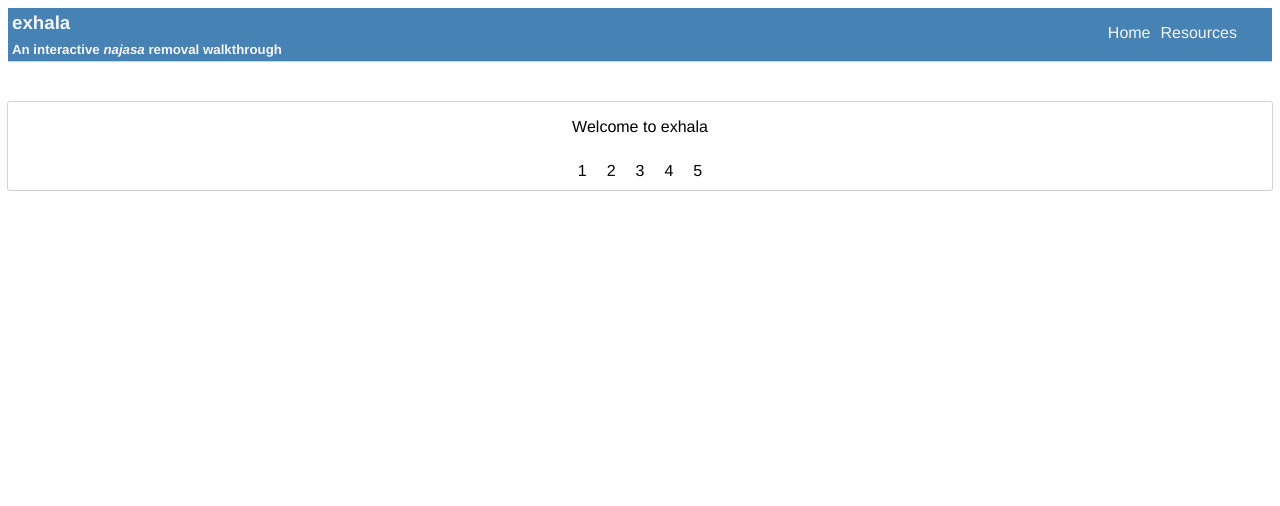
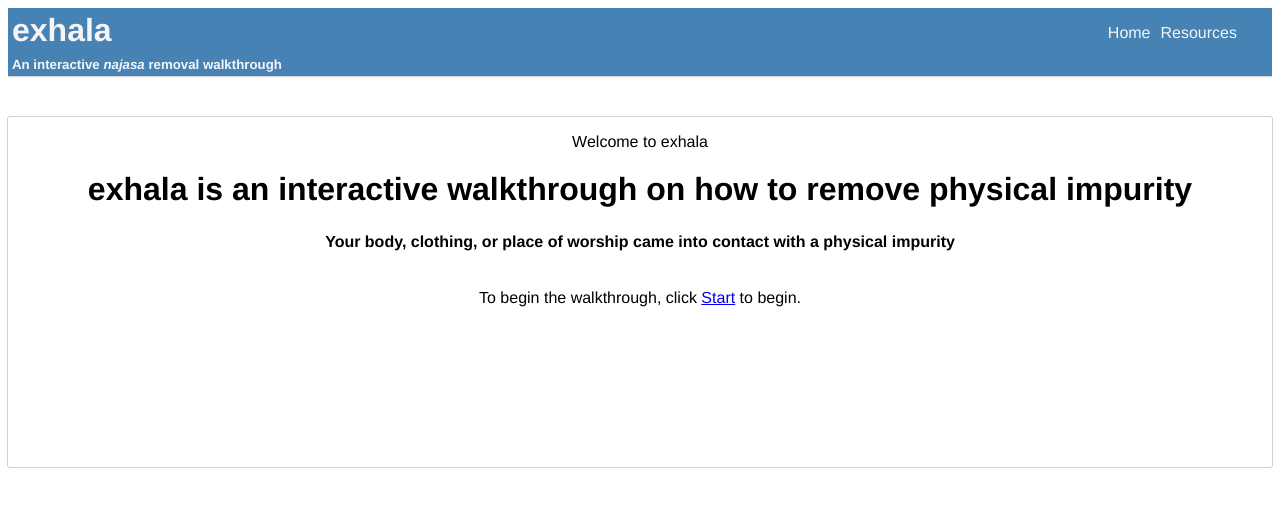
Before and after one commit to p-adams/exala, a Vue app: page /clean in a window 1280 px wide. Shown: the top 506 px of the page. Built offline with nearby package versions, Linux system fonts and the light colour scheme.

Commit message:
show home text and hide steps until Start is clicked

```diff
--- a/src/App.vue
+++ b/src/App.vue
@@ -41,6 +41,9 @@ nav {
   background: steelblue;
   color: whitesmoke;
 }
+h3 {
+  font-size: 32px;
+}
 h3,
 h5 {
   padding: 4px;
--- a/src/components/Home.vue
+++ b/src/components/Home.vue
@@ -2,9 +2,25 @@
   <div>
     <p>{{ prompt }}</p>
     <section>
+      <article v-if="route.name === 'home'">
+        <h3>
+          exhala is an interactive walkthrough on how to remove physical
+          impurity
+        </h3>
+        <h4>
+          Your body, clothing, or place of worship came into contact with a
+          physical impurity
+        </h4>
+
+        <p>
+          To begin the walkthrough, click
+          <router-link to="/start">Start</router-link> to begin.
+        </p>
+      </article>
+
       <router-view />
     </section>
-    <ul>
+    <ul v-show="route.name !== 'home'">
       <li v-for="(step, index) in steps" :key="index">
         <span class="step" @click="handleStep(step)">{{ index + 1 }}</span>
       </li>
@@ -18,6 +34,7 @@ import { useRouter, useRoute } from "vue-router";
 import prompts from "../utils/routeNameToDescriptionMap";
 const router = useRouter();
 const route = useRoute();
+console.log(route.name);
 const prompt = ref(prompts()[route.name]);
 onUpdated(() => {
   prompt.value = prompts()[route.name];
@@ -51,4 +68,14 @@ li {
 .step {
   cursor: pointer;
 }
+article {
+  display: flex;
+  flex-direction: column;
+  align-items: center;
+  text-align: center;
+  height: 300px;
+}
+h3 {
+  text-align: center;
+}
 </style>
--- a/src/components/Start.vue
+++ b/src/components/Start.vue
@@ -2,15 +2,12 @@
   <content-card>
     <template v-slot:header> Start </template>
     <template v-slot:content>
-      <h3>
-        Your body, clothing, or place of worship came into contact with a
-        physical impurity
-      </h3>
+      display summary of steps
       <p>
         Follow the prompts above to be guided along the steps to remove that
         physical impurity.
-      </p>
-    </template>
+      </p></template
+    >
   </content-card>
 </template>
 
@@ -21,8 +18,4 @@ export default {
 };
 </script>
 
-<style scoped>
-h3 {
-  text-align: center;
-}
-</style>
+<style scoped></style>
```
